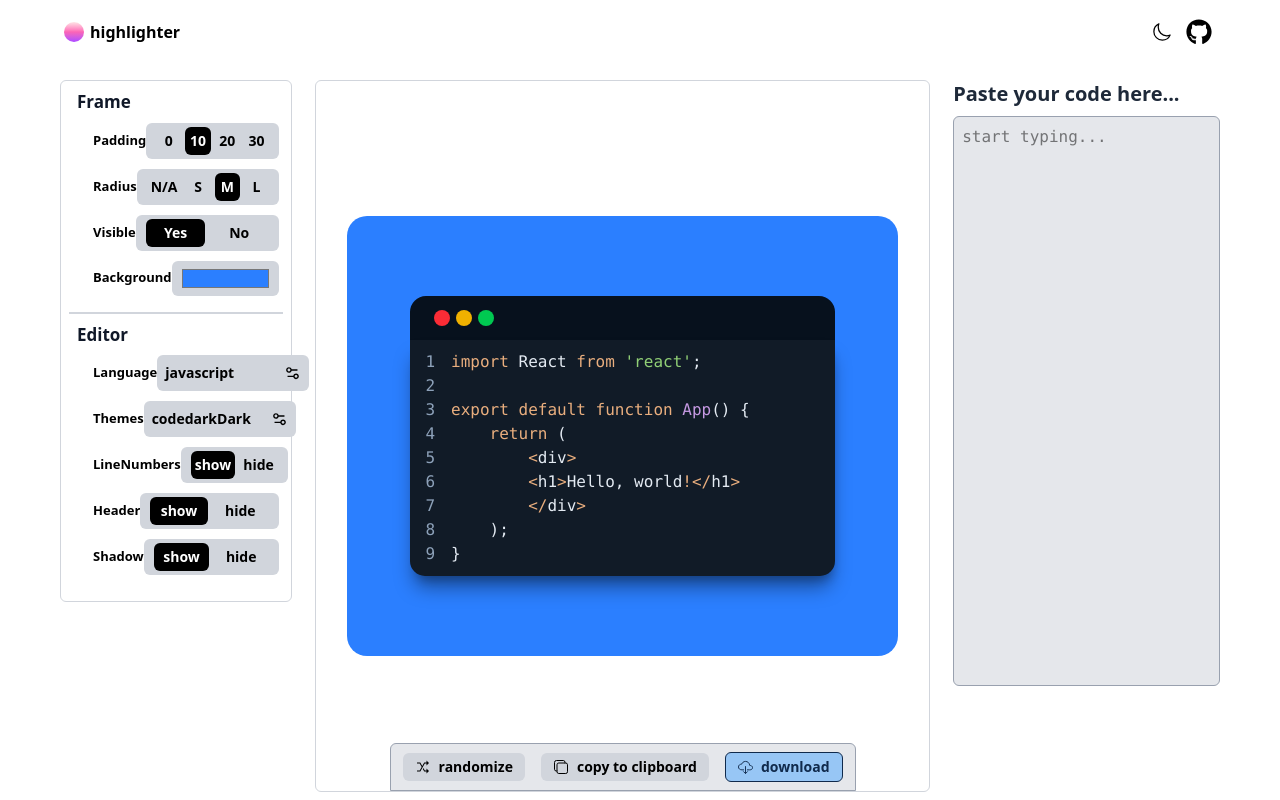
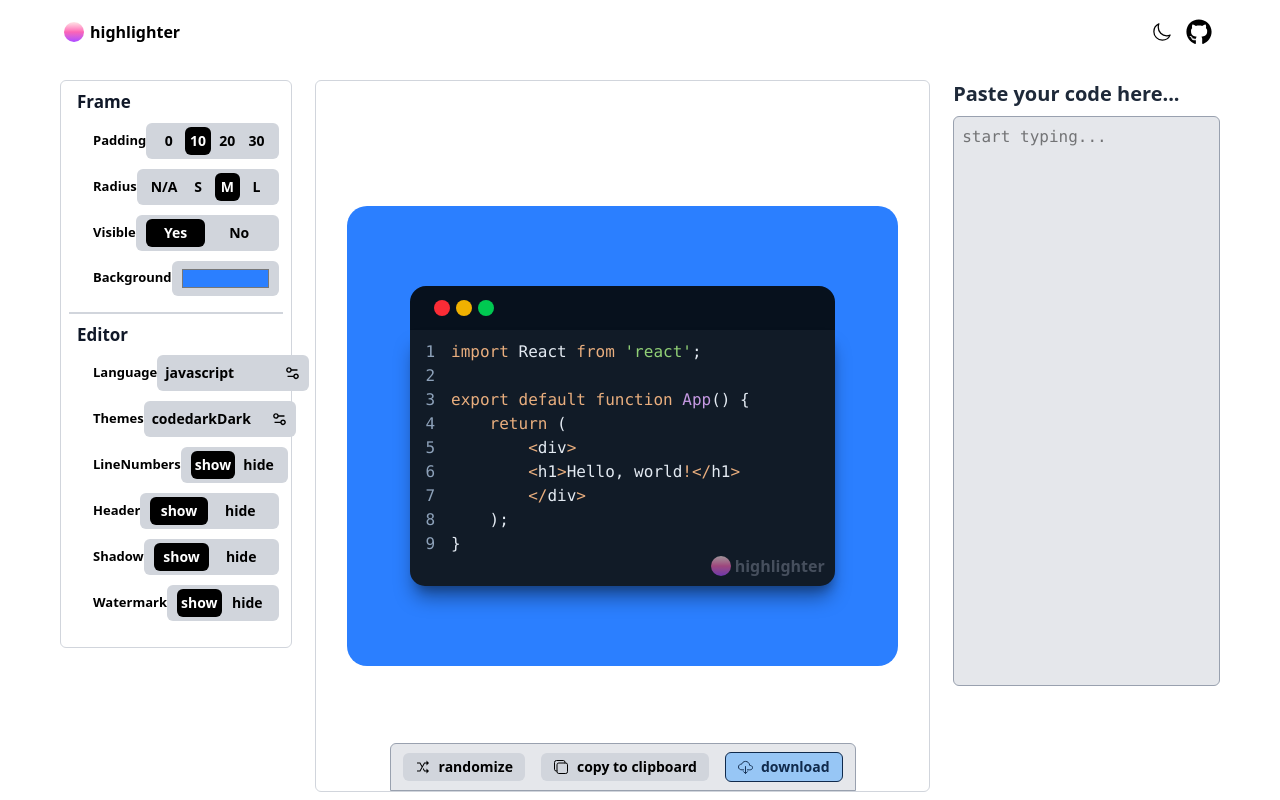
Before and after one commit to Auti29/highlighter, a Next.js app: page / in a window 1280 px wide. Built offline with nearby package versions, Linux system fonts and the light colour scheme.

Commit message:
fix: minor fixes

```diff
--- a/src/components/CodeOptions.tsx
+++ b/src/components/CodeOptions.tsx
@@ -23,6 +23,7 @@ export default function CodeOptions(){
                     <OptionSelector<CodeInterface> label="LineNumbers" values={["show", "hide"]} selected={codeStyles.linenumbers} setSelected={setCodeStyles} state={codeStyles}/>
                     <OptionSelector<CodeInterface> label="Header" values={["show", "hide"]} selected={codeStyles.header} setSelected={setCodeStyles} state={codeStyles}/>
                     <OptionSelector<CodeInterface> label="Shadow" values={["show", "hide"]} selected={codeStyles.shadow} setSelected={setCodeStyles} state={codeStyles}/>
+                    <OptionSelector<CodeInterface> label="Watermark" values={["show", "hide"]} selected={codeStyles.watermark} setSelected={setCodeStyles} state={codeStyles}/>
 
                 </div>
         </div>
--- a/src/components/MainEditor.tsx
+++ b/src/components/MainEditor.tsx
@@ -8,6 +8,7 @@ import { useCodeContext } from "@/hooks/useCode";
 import { themeMappings } from "@/data/themeMappings";
 import { coldarkDark } from "react-syntax-highlighter/dist/esm/styles/prism";
 import UtilityBar from "./UtilityBar";
+import Logo from "./Logo";
 
 
 enum borderRadEnum {
@@ -23,7 +24,7 @@ export default function MainEditor(){
     const {frame,} = useFrame();
     const {codeStyles, } = useCodeContext();
     const [topBarBg, setTopBarBg] = useState<string>("");
-    const [boxBg, setBoxBg] = useState<string>("");
+    const [, setBoxBg] = useState<string>("");
     const { snippet } = useSnippet();
     const highlighterRef = useRef<HTMLDivElement>(null);
     const codeElemRef = useRef<HTMLDivElement>(null);
@@ -67,7 +68,7 @@ useEffect(() => {
             <div className={`w-[90%] bg-none flex flex-col justify-center `}>
             <div
             ref = {highlighterRef}
-            className="w-full flex-1">
+            className="w-full flex-1 relative">
                 {codeStyles.header === "show" &&
                 <div className={`w-full  h-11 rounded-t-2xl flex items-center pl-3`}
                 style={
@@ -85,7 +86,7 @@ useEffect(() => {
                     boxShadow: codeStyles.shadow === "show" ? "2px 8px 8px -4px rgba(0, 0, 0, 0.2), 0 15px 20px -4px rgba(0, 0, 0, 0.4)": undefined,
                     borderRadius: codeStyles.header === "show" ? "0 0 15px 15px" : "15px 15px 15px 15px",
                     margin: "0px",
-                    padding: codeStyles.linenumbers === "show" ? "10px 35px 10px 15px" : "10px 35px 10px 20px",
+                    padding: codeStyles.linenumbers === "show" ? "10px 35px 30px 15px" : "10px 35px 30px 20px",
                     border: "none",
 
                 }}
@@ -104,6 +105,20 @@ export default function App() {
     );
 }`}
             </SyntaxHighlighter>
+            {codeStyles.watermark === "show" &&
+            <div className="w-fit h-fit absolute m-auto bottom-1 right-1.5 opacity-60 ">
+                <div className="flex items-center justify-center w-fit p-1">
+                    <div className="mr-1 size-5 rounded-full bg-gradient-to-b from-rose-100
+                        via-pink-400
+                        to-purple-500">
+                    </div>
+                        <span className={`text-md font-bold text-gray-500`}>
+                                highlighter
+                        </span>
+                </div>
+
+            </div>
+            }
             </div>
             </div>
             </div>
--- a/src/context/CodeContext.tsx
+++ b/src/context/CodeContext.tsx
@@ -7,6 +7,7 @@ export interface CodeInterface {
     header: string,
     shadow: string,
     language: string,
+    watermark: string
 }
 
 export type CodeType = {
@@ -23,6 +24,7 @@ export default function CodeContextProvider({children}: {children: ReactNode}) {
         header: "show",
         shadow: "show",
         language: "javascript",
+        watermark: "show"
     });
 
     return(
--- a/src/data/themes.ts
+++ b/src/data/themes.ts
@@ -1,5 +1,4 @@
 export const themes = [
-    "coy",
     "coldarkDark",
     "nightOwl",
     "materialLight",
--- a/src/data/utilityCodeStyles.tsx
+++ b/src/data/utilityCodeStyles.tsx
@@ -7,56 +7,64 @@ export const utilityCodeStyles: CodeInterface[] =
     linenumbers: "show",
     themes: "dark",
     shadow: "show",
-    language: "javascript"
+    language: "javascript",
+    watermark: "show"
     },
     {
     header: "show",
     linenumbers: "show",
     themes: "nightOwl",
     shadow: "show",
-    language: "javascript"
+    language: "javascript",
+    watermark: "show"
     },
     {
     header: "show",
     linenumbers: "show",
     themes: "gruvboxDark",
     shadow: "show",
-    language: "javascript"
+    language: "javascript",
+    watermark: "show"
     },
     {
     header: "show",
     linenumbers: "hide",
     themes: "oneLight",
     shadow: "show",
-    language: "javascript"
+    language: "javascript",
+    watermark: "show"
     },
     {
     header: "hide",
     linenumbers: "hide",
     themes: "twilight",
     shadow: "show",
-    language: "javascript"
+    language: "javascript",
+    watermark: "show"
     },
     {
     header: "hide",
     linenumbers: "hide",
     themes: "nord",
     shadow: "show",
-    language: "javascript"
+    language: "javascript",
+    watermark: "show"
     },
     {
     header: "hide",
     linenumbers: "no",
     themes: "solarizedlight",
     shadow: "show",
-    language: "javascript"
+    language: "javascript",
+    watermark: "show"
     },
     {
     header: "hide",
     linenumbers: "no",
     themes: "materialDark",
     shadow: "show",
-    language: "javascript"
+    language: "javascript",
+    watermark: "show"
     }
     ,
     {
@@ -64,7 +72,8 @@ export const utilityCodeStyles: CodeInterface[] =
     linenumbers: "no",
     themes: "lucario",
     shadow: "show",
-    language: "javascript"
+    language: "javascript",
+    watermark: "show"
     }
     ,
     {
@@ -72,6 +81,7 @@ export const utilityCodeStyles: CodeInterface[] =
     linenumbers: "no",
     themes: "solarizedDarkAtom",
     shadow: "show",
-    language: "javascript"
+    language: "javascript",
+    watermark: "show"
     }
 ]
```
